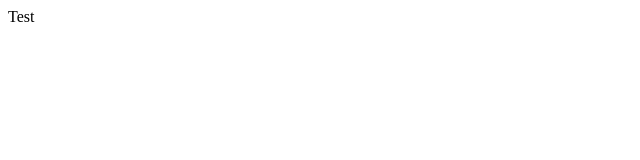
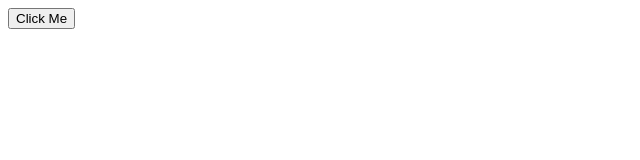
Before and after one commit to ArchonMegalon/GitIntro, a plain HTML site: page index.html in a window 1280 px wide. Shown: the whole page, without its empty margins (0-640 px from the left). Drawn offline with Linux system fonts and the light colour scheme.

Commit message:
button complete

```diff
--- a/index.html
+++ b/index.html
@@ -8,6 +8,6 @@
     <script src="index.js"></script>
   </head>
   <body>
-    Test
+    <button onclick="execClick()">Click Me</button>
   </body>
 </html>
--- a/index.js
+++ b/index.js
@@ -1 +1,3 @@
-console.log('Hello World');
+function execClick() {
+  console.log('Hello World');
+}
```
